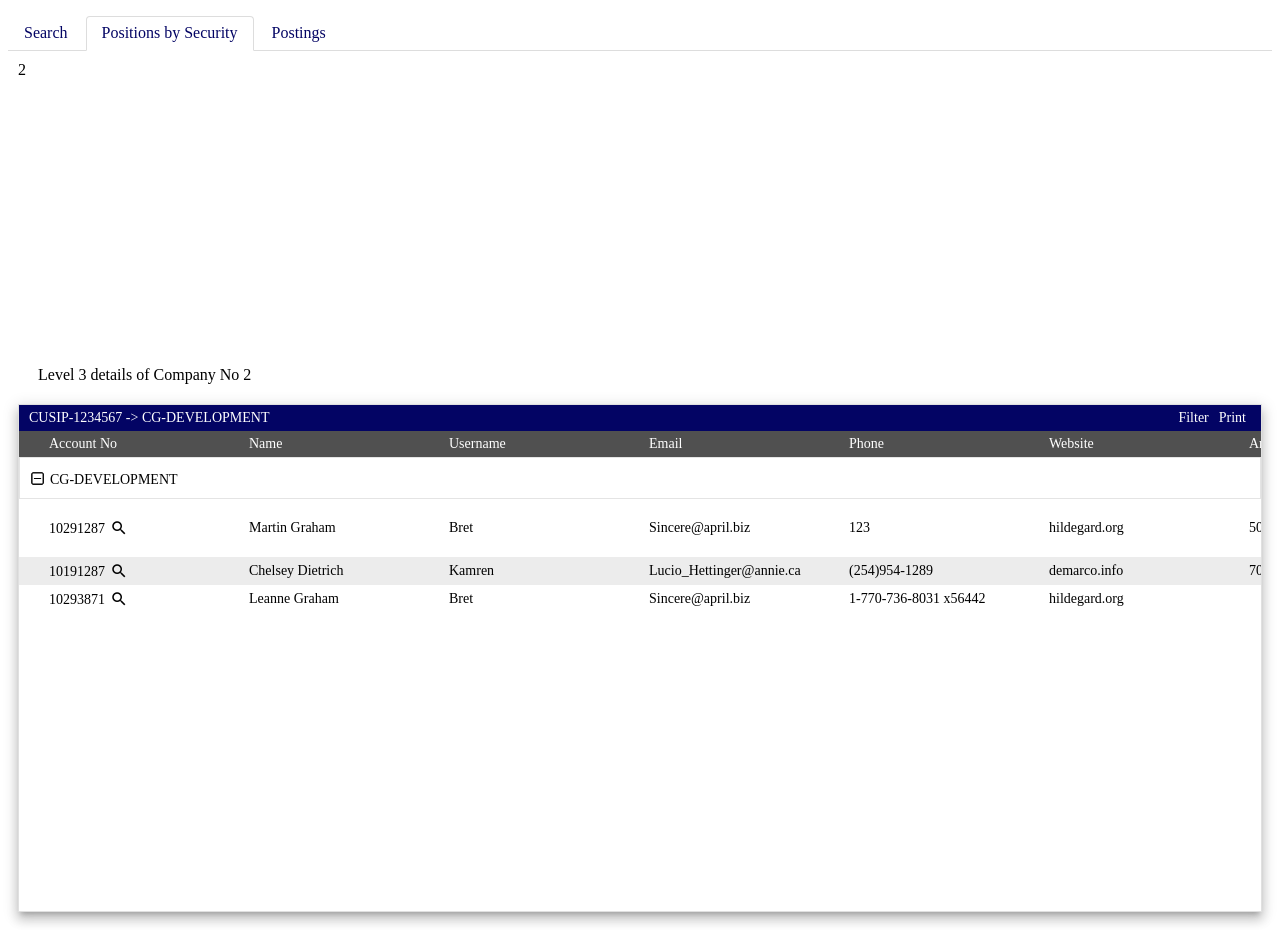
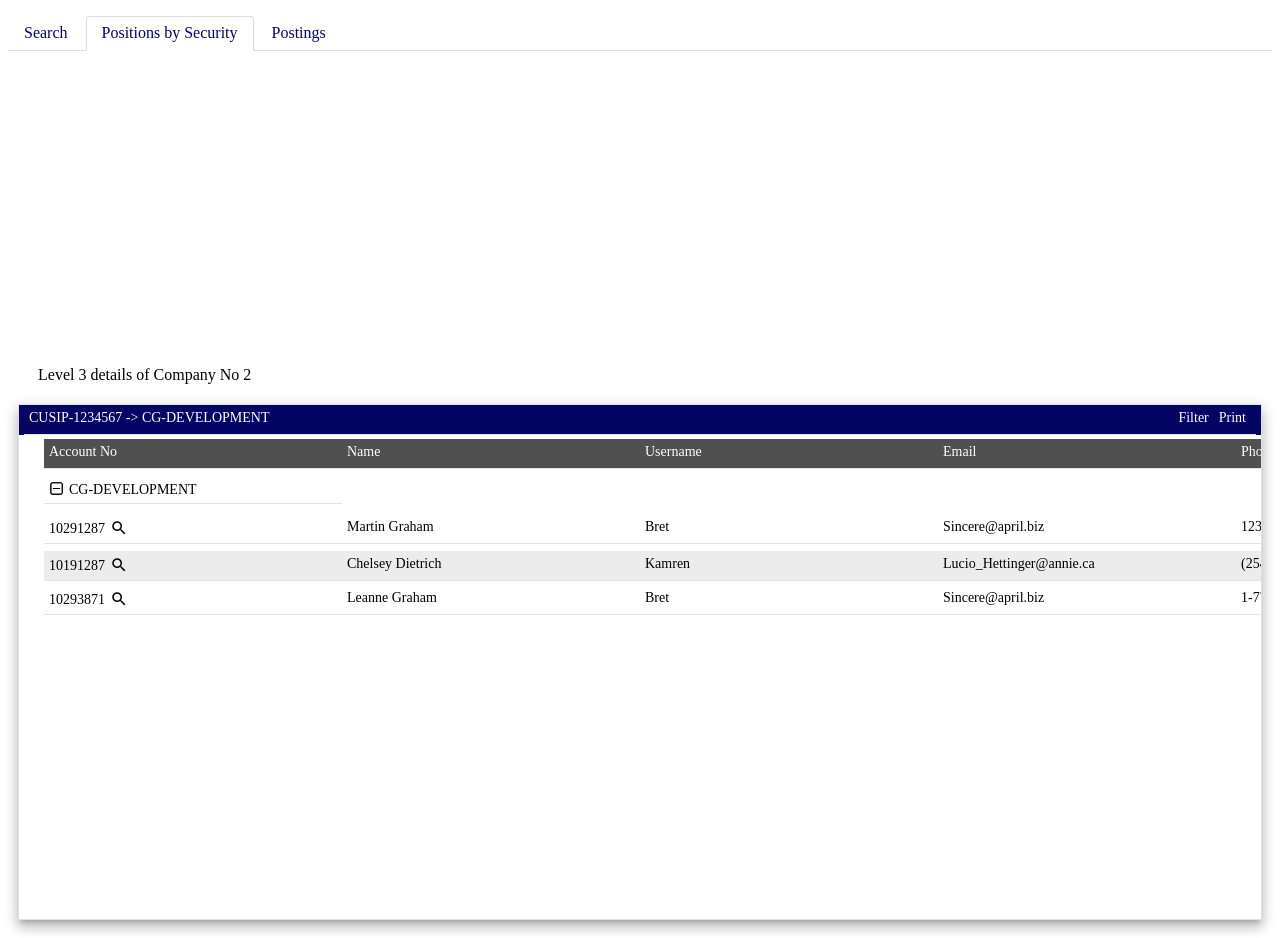
Before and after one commit to AsdoshDev/ModifiedNgTable, an Angular app: page / in a window 1280 px wide. Both pictures are taken after a click on the link "Positions by Security". Built offline with nearby package versions, Linux system fonts and the light colour scheme.

Commit message:
flex structure change and tableINfo changes

```diff
--- a/src/app/components/gsr-row/gsr-row.component.html
+++ b/src/app/components/gsr-row/gsr-row.component.html
@@ -5,4 +5,4 @@
 
 </div>
 
-<gsr-modal  [chi] = "chi" [account] = "account" *ngIf="showModal" (sendValue)="showModal=$event"  [showModal] = 'showModal'></gsr-modal>
+<gsr-modal  [columnHeaderInfo] = "chi" [account] = "account" *ngIf="showModal" (sendValue)="showModal=$event"  [showModal] = 'showModal'></gsr-modal>
--- a/src/app/components/gsr-table-header/gsr-table-header.component.html
+++ b/src/app/components/gsr-table-header/gsr-table-header.component.html
@@ -2,7 +2,7 @@
     <ng-container *ngIf="columnHeaderInfo.levelDecider">
       <div class="gsr-column" *ngIf="columnHeaderInfo.level == 1"></div>
       <div class="gsr-column" *ngIf="columnHeaderInfo.level == 2">{{dataObj.id}}-{{columnHeaderInfo.cusip}} -></div>
-      <div class="gsr-column" *ngIf="columnHeaderInfo.level == 3">{{dataObj.id}}-{{columnHeaderInfo.cusip}} -> {{dataObj[columnHeaderInfo.cusip][recIndex].company}}</div>
+      <div class="gsr-column" *ngIf="columnHeaderInfo.level == 3">{{dataObj.id}}-{{columnHeaderInfo.cusip}} -> {{dataObj[columnHeaderInfo.cusip][columnHeaderInfo.index].company}}</div>
     </ng-container>
     <ng-container *ngIf="!columnHeaderInfo.levelDecider">
         <div class="gsr-column">{{columnHeaderInfo.tableTitle}}</div>
--- a/src/app/components/gsr-table-level-decider/gsr-table-level-decider.component.html
+++ b/src/app/components/gsr-table-level-decider/gsr-table-level-decider.component.html
@@ -1,5 +1,5 @@
 <ng-container *ngIf="columnHeaderInfo.level == 1">
-    <gsr-row class="gsr-row" (sendLevel) = "passLevel($event)" [columnHeaders] = "columnHeaders"  *ngFor="let record of records;let in = index;" attr.id="{{record.cusip}}" attr.index = "{{in}}" [record]  = "record" [columnHeaderInfo] = "columnHeaderInfo"></gsr-row>
+    <gsr-row class="gsr-row gsr-record-row" (sendLevel) = "passLevel($event)" [columnHeaders] = "columnHeaders"  *ngFor="let record of records;let in = index;" attr.id="{{record.cusip}}" attr.index = "{{in}}" [record]  = "record" [columnHeaderInfo] = "columnHeaderInfo"></gsr-row>
     <div *ngIf="records.length==0" class="noResults">No records found</div>
 </ng-container>
 
--- a/src/app/components/gsr-table/gsr-table.component.html
+++ b/src/app/components/gsr-table/gsr-table.component.html
@@ -2,7 +2,7 @@
 <div class="gsr-table" *ngIf="dataObj">
     <gsr-table-header [records] = "records" [dataObj] = "dataObj" (sendFilterRecords) = "records=$event" [columns] = "columnHeaders" (sendFilter)="showFilter=$event" [columnHeaderInfo] = "columnHeaderInfo"></gsr-table-header>
     <div class="gsr-table-scroller">
-            <gsr-column-header [records] = "records" [showFilter] ="showFilter" [columnHeaders] = "columnHeaders" [dataObj] = "dataObj"  [columnHeaderInfo] = "columnHeaderInfo"> </gsr-column-header>
+            <gsr-column-header class="column-header" [records] = "records" [showFilter] ="showFilter" [columnHeaders] = "columnHeaders" [dataObj] = "dataObj"  [columnHeaderInfo] = "columnHeaderInfo"> </gsr-column-header>
              <gsr-table-level-decider class="level-decider" *ngIf="columnHeaderInfo.levelDecider" [records] = "records" [columnHeaders] = "columnHeaders" (sendLevel) = "getLevel($event)" [showFilter] ="showFilter"  [dataObj] = "dataObj"  [columnHeaderInfo] = "columnHeaderInfo" ></gsr-table-level-decider>
                 <ng-container *ngIf="!columnHeaderInfo.levelDecider">
                         <gsr-row class="gsr-row gsr-record-row"  [columnHeaders] = "columnHeaders" *ngFor="let record of records" [record]  = "record" [columnHeaderInfo] = "columnHeaderInfo"></gsr-row>
--- a/src/app/components/gsr-tabs/gsr-tabs.component.html
+++ b/src/app/components/gsr-tabs/gsr-tabs.component.html
@@ -18,16 +18,16 @@
 </ng-container>
 
 <ng-container *ngIf="tabs[1].isClicked == 'active'">
-  <div class="details-pane" *ngIf="columnHeaderInfo.level === 1">Level 1 details</div>
-  <div class="details-pane" *ngIf="columnHeaderInfo.level === 2">Level 2 details of {{icData.id}} No. {{columnHeaderInfo.index}} </div>
-  <div class="details-pane" *ngIf="columnHeaderInfo.level === 3">
-    Level 3 details  of Company No {{columnHeaderInfo.index + 1}}
+  <div class="details-pane" *ngIf="tableInfo.level === 1">Level 1 details</div>
+  <div class="details-pane" *ngIf="tableInfo.level === 2">Level 2 details of {{icData.id}} No. {{tableInfo.index}} </div>
+  <div class="details-pane" *ngIf="tableInfo.level === 3">
+    Level 3 details  of Company No {{tableInfo.index + 1}}
   </div>
-    <gsr-table *ngIf="!columnHeaderInfo.levelDecider" [columnHeaders] = "columnHeaderInfo.columnHeaders" [dataObj] = "icData" [columnHeaderInfo] = "columnHeaderInfo"></gsr-table>
-    <gsr-table *ngIf="columnHeaderInfo.levelDecider" [records] = "records" [columnHeaders] = "columnHeaderInfo.columnHeaders"  (sendLevel)="getLevel(levelDtls=$event)"  [dataObj] = "icData" [columnHeaderInfo] = "columnHeaderInfo"></gsr-table>
+    <gsr-table *ngIf="!tableInfo.levelDecider" [columnHeaders] = "columnHeaders" [dataObj] = "icData" [columnHeaderInfo] = "tableInfo"></gsr-table>
+    <gsr-table *ngIf="tableInfo.levelDecider" [records] = "records" [columnHeaders] = "columnHeaders"  (sendLevel)="getLevel(levelDtls=$event)"  [dataObj] = "icData" [columnHeaderInfo] = "tableInfo"></gsr-table>
 </ng-container>
 <ng-container *ngIf="tabs[2].isClicked == 'active'">
-  <gsr-table [dataObj] = "icData5" [columnHeaderInfo] = "columnHeaderInfo5"></gsr-table>
+  <gsr-table [dataObj] = "icData5" [columnHeaderInfo] = "tableInfo5" [columnHeaders] = "columnHeaders5"></gsr-table>
 </ng-container>
 
 </div>
--- a/src/app/components/gsr-tabs/gsr-tabs.component.ts
+++ b/src/app/components/gsr-tabs/gsr-tabs.component.ts
@@ -1,7 +1,6 @@
-import { Component, OnInit,Input,Output } from '@angular/core';
-import {TableDataService} from './../../services/table-data.service';
+import { Component, OnInit, Input, Output } from '@angular/core';
+import { TableDataService } from './../../services/table-data.service';
 import { EventEmitter } from '@angular/core';
-
 @Component({
   selector: 'gsr-tabs',
   templateUrl: './gsr-tabs.component.html',
@@ -11,47 +10,50 @@ export class GsrTabsComponent implements OnInit {
   //@ViewChild('li') el:ElementRef;
   @Input() tabs;
   @Input() tabNavigation;
-columnHeaderInfo:any;
-icData:any;
-icData5:any;
-account:any;
-columnHeaderInfo5:any;
-level:number;
-records:any;
+  columnHeaders: any;
+  icData: any;
+  icData5: any;
+  account: any;
+  tableInfo:any;
+  columnHeaders5: any;
+  level: number;
+  records: any;
+  tableInfo5:any;
   @Output() passTabIndex = new EventEmitter();
 
-constructor(private data: TableDataService) { }
+  constructor(private data: TableDataService) {
 
-navigateTab(nextTab){
-  let activeTab = this.tabs.filter(function(tab ) {
+  }
+
+  navigateTab(nextTab) {
+    let activeTab = this.tabs.filter(function (tab) {
       return tab.isClicked == "active";
     });
     let index = nextTab ? this.tabs.indexOf(activeTab[0]) + 1 : this.tabs.indexOf(activeTab[0]) - 1;
     let targetTab = this.tabs[index];
-  if(targetTab)
-    this.selectTab(targetTab,index);
+    if (targetTab)
+      this.selectTab(targetTab, index);
   }
 
   ngOnInit() {
     this.tabs[0].isClicked = "active";
-  this.columnHeaderInfo = this.data.getLevel3Columns();
-
+    this.columnHeaders = this.data.getLevel3Columns();
+    this.tableInfo = this.data.getTableInfo();
     this.icData = this.data.getLevel3();
-  this.records = this.icData[this.columnHeaderInfo.cusip][0]["records"];
+    this.records = this.icData[this.tableInfo.cusip][0]["records"];
 
     // this.icData = this.data.getLevel1();
     // this.records = this.icData.details;
-
-  this.columnHeaderInfo5 = this.data.getLevel5Columns();
+    this.tableInfo5 = this.data.getTableInfo5();
     this.icData5 = this.data.getAccount();
   }
 
   ngAfterViewInit() {
   }
 
-selectTab(tab,index?){
-  if(tab.isClicked !== "active" || !index){
-    this.tabs.forEach(tab=> tab.isClicked = "");
+  selectTab(tab, index?) {
+    if (tab.isClicked !== "active" || !index) {
+      this.tabs.forEach(tab => tab.isClicked = "");
       tab.isClicked = "active";
       tab.index = index;
       //pass Tab index to change content based on clicked tab
@@ -60,40 +62,40 @@ selectTab(tab,index?){
   }
 
 
-getLevel(a){
-  let levelVar,indexVar;
-  if(a.index !== undefined && a.index !== ""){
+  getLevel(a) {
+    let levelVar, indexVar;
+    if (a.index !== undefined && a.index !== "") {
       indexVar = a.index;
     }
-  debugger;
-  if(a.level !==2){
-        levelVar = (a.level !== 1) ? (a.level-1) : (a.level+1);
-  }else{
-        levelVar = (a.navigateBack) ? (a.level-1) : (a.level+1);
+    if (a.level !== 2) {
+      levelVar = (a.level !== 1) ? (a.level - 1) : (a.level + 1);
+    } else {
+      levelVar = (a.navigateBack) ? (a.level - 1) : (a.level + 1);
     }
 
-      if(levelVar == 1){
-        this.columnHeaderInfo = this.data.getLevel1Columns();
+    if (levelVar == 1) {
+      this.tableInfo = this.data.getTableInfo1();
+      this.columnHeaders = this.data.getLevel1Columns();
       this.icData = this.data.getLevel1();
       this.records = this.icData.details;
     }
-      else if(levelVar == 2){
-        this.columnHeaderInfo = this.data.getLevel2Columns();
+    else if (levelVar == 2) {
+      this.tableInfo = this.data.getTableInfo2();
+      this.columnHeaders = this.data.getLevel2Columns();
       this.icData = this.data.getLevel3();
       this.records = this.icData[a.cusip];
     }
-      else if(levelVar == 3){
-        this.columnHeaderInfo = this.data.getLevel3Columns();
+    else if (levelVar == 3) {
+      this.tableInfo = this.data.getTableInfo();
+      this.columnHeaders = this.data.getLevel3Columns();
       this.icData = this.data.getLevel3();
       this.records = this.icData[a.cusip][indexVar]["records"];
-        debugger;
+    }
+    this.tableInfo.index = indexVar;
+    this.tableInfo.level = levelVar;
 
-      }
-      this.columnHeaderInfo.index = indexVar;
-      this.columnHeaderInfo.level = levelVar;
-
-      if(a.cusip)
-        this.columnHeaderInfo.cusip = a.cusip;
+    if (a.cusip)
+      this.tableInfo.cusip = a.cusip;
 
 
 
--- a/src/app/components/modal/modal.component.html
+++ b/src/app/components/modal/modal.component.html
@@ -2,7 +2,7 @@
   <div id="printableArea" class="gsr-modal-container">
     <div class="gsr-modal-dialog">
       <div  class="gsr-modal-content">
-          <gsr-table  [dataObj] = "account" [columnHeaderInfo] = "chi"></gsr-table>
+          <gsr-table  [dataObj] = "account" [columnHeaderInfo] = "columnHeaderInfo"></gsr-table>
       </div>
     </div>
     <div class="gsr-modal-close" aria-label="Close" (click)="onCloseHandled()"><i class="material-icons">close</i></div>
--- a/src/app/dummy/dummy.component.html
+++ b/src/app/dummy/dummy.component.html
@@ -1,19 +1,19 @@
 <gsr-tabs (passTabIndex) = "selectedTab=$event" [tabNavigation] = false [tabs] = "tabs">
-    <div class="tab-content">
+    <!-- <div class="tab-content">
         <ng-container *ngIf="!selectedTab || selectedTab.index==0">
         <div>1</div>
         <button (click) = "changeTabs()">Add Tab</button>
-            <!--FIRST TAB CONTENT GOES HERE -->
+
         </ng-container>
 
         <ng-container *ngIf="selectedTab && selectedTab.index==1">
                 <div>2</div>
-          <!--SECOND TAB CONTENT GOES HERE -->
+
         </ng-container>
 
         <ng-container *ngIf="selectedTab && selectedTab.index==2">
                 <div>3</div>
-          <!--THIRD TAB CONTENT GOES HERE -->
+
         </ng-container>
-    </div>
+    </div>   -->
 </gsr-tabs>
--- a/src/app/services/table-data.service.ts
+++ b/src/app/services/table-data.service.ts
@@ -5,8 +5,10 @@ import { HttpClient } from '@angular/common/http';
 @Injectable()
 export class TableDataService{
 
+  tableInfo  = {tableType:'levelDecider','needFilter' : true,cusip:'1234567','needPrint' : true, levelDecider : true,'level' : 3, 'index':1};
+  tableInfo5  =  {tableType:'columnTable',tableTitle:"Account Details",needFilter : false,needPrint : true, levelDecider : false};
   columnHeaderInfoLevel5 =  {tableType:'columnTable',tableTitle:"Account Details",needFilter : false,needPrint : true, levelDecider : false};
-  columnHeaderInfoLevel4 =  {tableType:'default','tableTitle':"My Table Title",'needFilter' : true,'needPrint' : true, levelDecider : false,'columnHeaders' : [
+  columnHeaders4 =  [
     { attrName: "id", colName: "Firm", filterBy: 'string', searchIcon: false, inputType: "text",filterValue:"" },
     { attrName: "name", colName: "Check", filterBy: 'string', searchIcon: false, inputType: "text",filterValue:"" },
     { attrName: "username", colName: "Ending List" , filterBy: 'string', searchIcon: false, inputType: "text",filterValue:"" },
@@ -19,10 +21,9 @@ export class TableDataService{
     { attrName: "id", colName: "Firm", filterBy: 'string', searchIcon: false, inputType: "text",filterValue:"" },
     { attrName: "name", colName: "Check", filterBy: 'string', searchIcon: false, inputType: "text",filterValue:"" },
     { attrName: "username", colName: "Ending List" , filterBy: 'string', searchIcon: false, inputType: "text",filterValue:"" },
+  ];
 
-  ]};
-
-  columnHeaderInfoLevel3 = {tableType:'levelDecider','needFilter' : true,cusip:'1234567','needPrint' : true, levelDecider : true,'level' : 3, 'index':1,'columnHeaders' : [
+  columnHeaders3 =  [
     { attrName: "id", colName: "Account No", filterBy: 'string', searchIcon: 'true', inputType: "text",filterValue:"" },
     { attrName: "name", colName: "Name", filterBy: 'string', inputType: "text",filterValue:"" },
     { attrName: "username", colName: "Username", filterBy: 'string', inputType: "text",filterValue:"" },
@@ -34,13 +35,17 @@ export class TableDataService{
     {attrName:"test3",colName:"Website",filterBy:'string', inputType: "text",filterValue:"" },
     {attrName:"test4",colName:"Website",filterBy:'string', inputType: "text",filterValue:"" },
     {attrName:"test5",colName:"Website",filterBy:'string', inputType: "text",filterValue:"" },
-  ]};
+  ];
 
-  columnHeaderInfoLevel2 =  {tableType:'levelDecider','needFilter' : false,'needPrint' : false, levelDecider : true,'level' : 2, 'index':0,'columnHeaders' : [
+
+tableInfo2 = {tableType:'levelDecider','needFilter' : false,'needPrint' : false, levelDecider : true,'level' : 2, 'index':0}
+columnHeaders2 =  [
     { attrName: "firm", colName: "Firm" },
-  ]};
+  ];
 
-  columnHeaderInfoLevel1 =  { tableType:'levelDecider','needFilter' : false,'needPrint' : true, levelDecider : true,'level' : 1, 'index':0,'columnHeaders' : [
+tableInfo1 = { tableType:'levelDecider','needFilter' : false,'needPrint' : true, levelDecider : true,'level' : 1, 'index':0}
+
+columnHeaders1 =  [
     { attrName: "accordion", colName: "",accordion: 'true'},
     { attrName: "cusip", colName: "CUSIP",searchIcon: 'true'},
     { attrName: "isin", colName: "ISIN"},
@@ -50,8 +55,8 @@ export class TableDataService{
     { attrName: "ipt", colName: "International Product Type"},
     { attrName: "cr", colName: "Coupon Rate" },
     { attrName: "md", colName: "Maturity Date"},
-    { attrName: "ic", colName: "Issue Currency"},
-]};
+    { attrName: "ic", colName: "Issue Currency"}
+];
 
 dataLevel4 =  [
     {
@@ -703,22 +708,22 @@ account = {
   constructor(private http:HttpClient){}
 
   getLevel5Columns(){
-    return this.columnHeaderInfoLevel5;
+    return this.account;
   }
 
 
   getLevel4Columns(){
-    return this.columnHeaderInfoLevel4;
+    return this.columnHeaders4;
   }
 
   getLevel3Columns(){
-    return this.columnHeaderInfoLevel3;
+    return this.columnHeaders3;
   }
   getLevel1Columns(){
-    return this.columnHeaderInfoLevel1;
+    return this.columnHeaders1;
   }
   getLevel2Columns(){
-    return this.columnHeaderInfoLevel2;
+    return this.columnHeaders2;
   }
   getLevel3(){
     return this.dataLevel3;
@@ -731,6 +736,21 @@ account = {
     return this.dataLevel4;
   }
 
+  getTableInfo(){
+    return this.tableInfo;
+  }
+  getTableInfo5(){
+    return this.tableInfo5;
+  }
+
+
+  getTableInfo1(){
+    return this.tableInfo1;
+  }
+  getTableInfo2(){
+    return this.tableInfo2;
+  }
+
   getCusipId(){
     return "23456789";
   }
--- a/src/styles.css
+++ b/src/styles.css
@@ -19,8 +19,12 @@
   overflow: auto;
   max-height: 800px;
   height: 480px;
-  width: 100%;
+  display:flex;
+  flex-direction: column;
+
 }
+
+
 
 .gsr-row {
   display: flex;
@@ -29,9 +33,10 @@
   padding: 0px 25px;
   display: inline-flex;
   box-sizing: border-box;
+  width:100%;
 }
 
-.gsr-record-row:nth-child(odd) {
+.gsr-record-row:nth-child(odd)>.gsr-column{
   background-color: #ececec;
 }
 
@@ -102,10 +107,17 @@
   justify-content: flex-end;
 }
 
-.gsr-accordionHeader {
+.gsr-row>.gsr-column {
   padding: 5px 5px;
-  width: 100%;
-  border: 1px solid #e4e4e4;
+  width: 25%;
+  border-bottom: 1px solid #e4e4e4;
+  min-height: 30px;
+}
+
+.gsr-row:before {
+  content: "";
+ min-height:30px;
+ display:inline-block;
 }
 
 .noResults {
@@ -138,11 +150,14 @@
 }
 
 .gsr-row.header {
-  background-color: #505050;
   color: white;
   cursor: pointer;
   /* padding:5px; */
 }
+.gsr-row.header>div{
+  background-color: #505050;
+}
+
 
 /*
   .gsr-row.header .gsr-column {
@@ -273,3 +288,7 @@ button:active {
   display: inline-block;
   margin: 10px;
 }
+
+.column-header{
+  width:100%;
+}
```
Also changed, not shown: src/app/components/gsr-row/gsr-row.component.ts (+8 -8 lines), src/app/components/modal/modal.component.ts (+4 -4 lines). Lines whose indentation alone changed are shown as unchanged.
